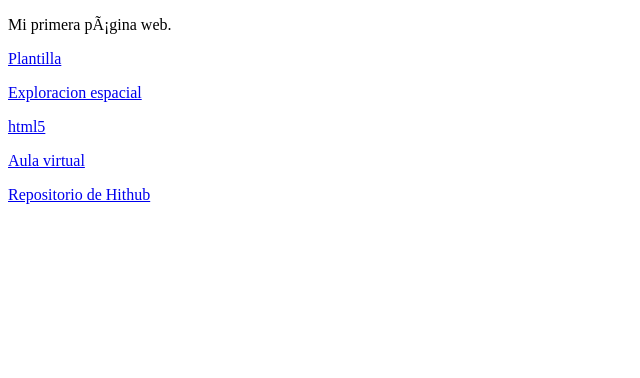
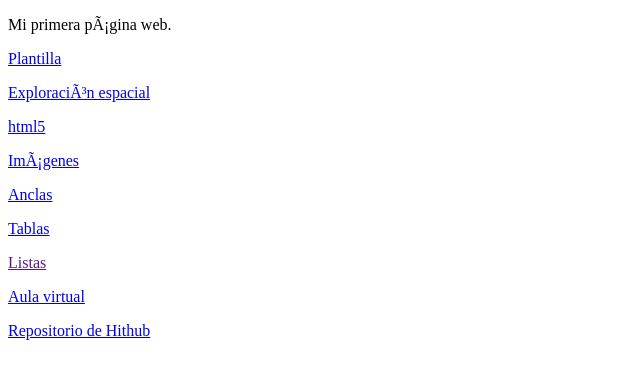
Before and after one commit to iker-heredia-mauricio/DYP-WEB, a plain HTML site: page index.html in a window 1280 px wide. Shown: the whole page, without its empty margins (0-640 px from the left). Drawn offline with Linux system fonts and the light colour scheme.

Commit message:
Update index.html

```diff
--- a/index.html
+++ b/index.html
@@ -7,8 +7,12 @@
 <body>
   <p>Mi primera página web.</p>
 <p><a href="https://iker-heredia-mauricio.github.io/DYP-WEB/plantilla_base.html">Plantilla</a></p>
-<p><a href="https://iker-heredia-mauricio.github.io/DYP-WEB/ExploracionEspacial.html">Exploracion espacial</a></p>
+<p><a href="https://iker-heredia-mauricio.github.io/DYP-WEB/ExploracionEspacial.html">Exploración espacial</a></p>
 <p><a href="https://iker-heredia-mauricio.github.io/DYP-WEB/html5.html">html5</a></p>
+<p><a href="https://iker-heredia-mauricio.github.io/DYP-WEB/imagenes.html">Imágenes</a></p>
+<p><a href="https://iker-heredia-mauricio.github.io/DYP-WEB/anclas.html">Anclas</a></p>
+<p><a href="https://iker-heredia-mauricio.github.io/DYP-WEB/horario.html">Tablas</a></p>
+<p><a href="">Listas</a></p>
 <p><a href="https://aulavirtual.murciaeduca.es/index.php" target="_blank">Aula virtual</a></p>
 <p><a href="https://github.com/iker-heredia-mauricio/DYP-WEB" target="_blank">Repositorio de Hithub</a></p>
 </body>
```
